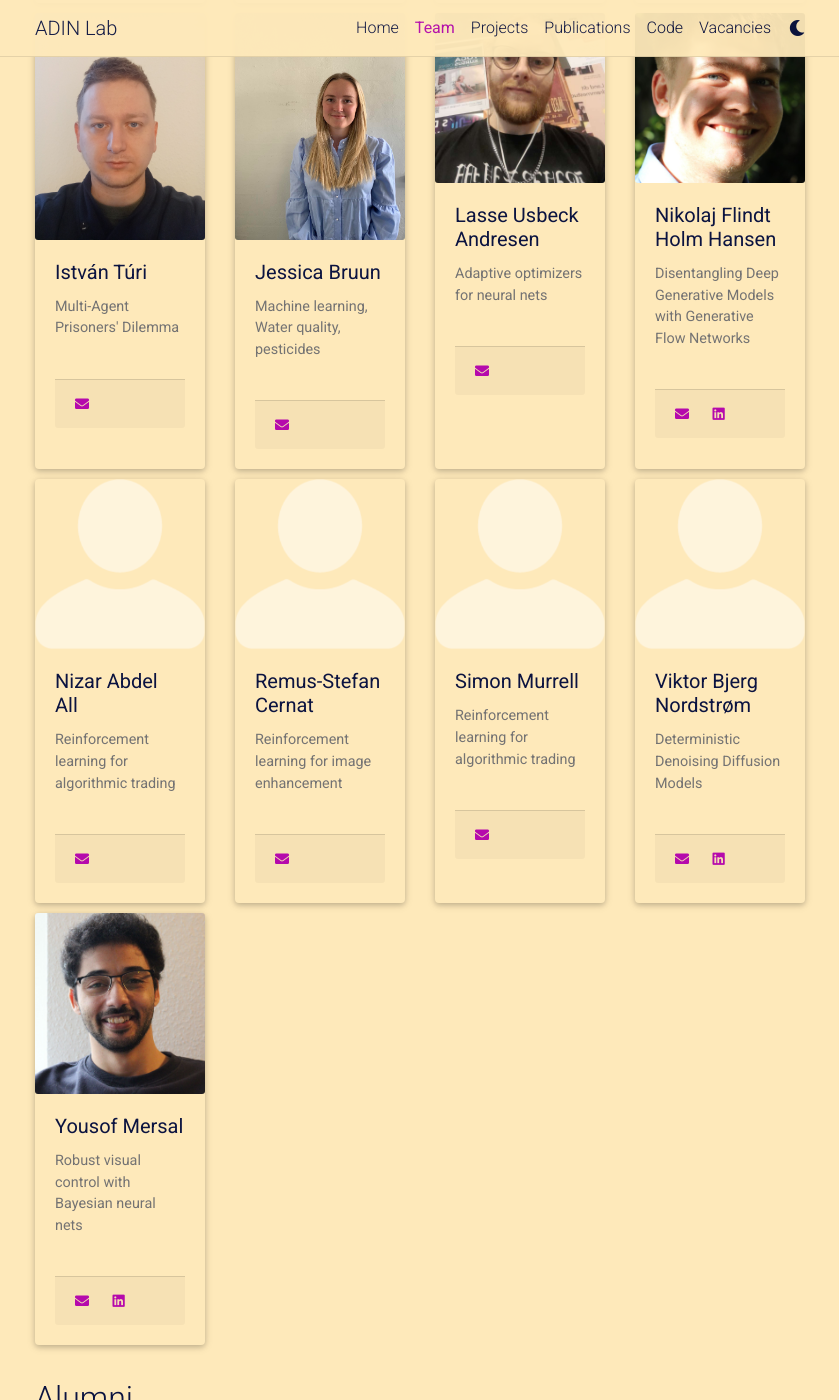
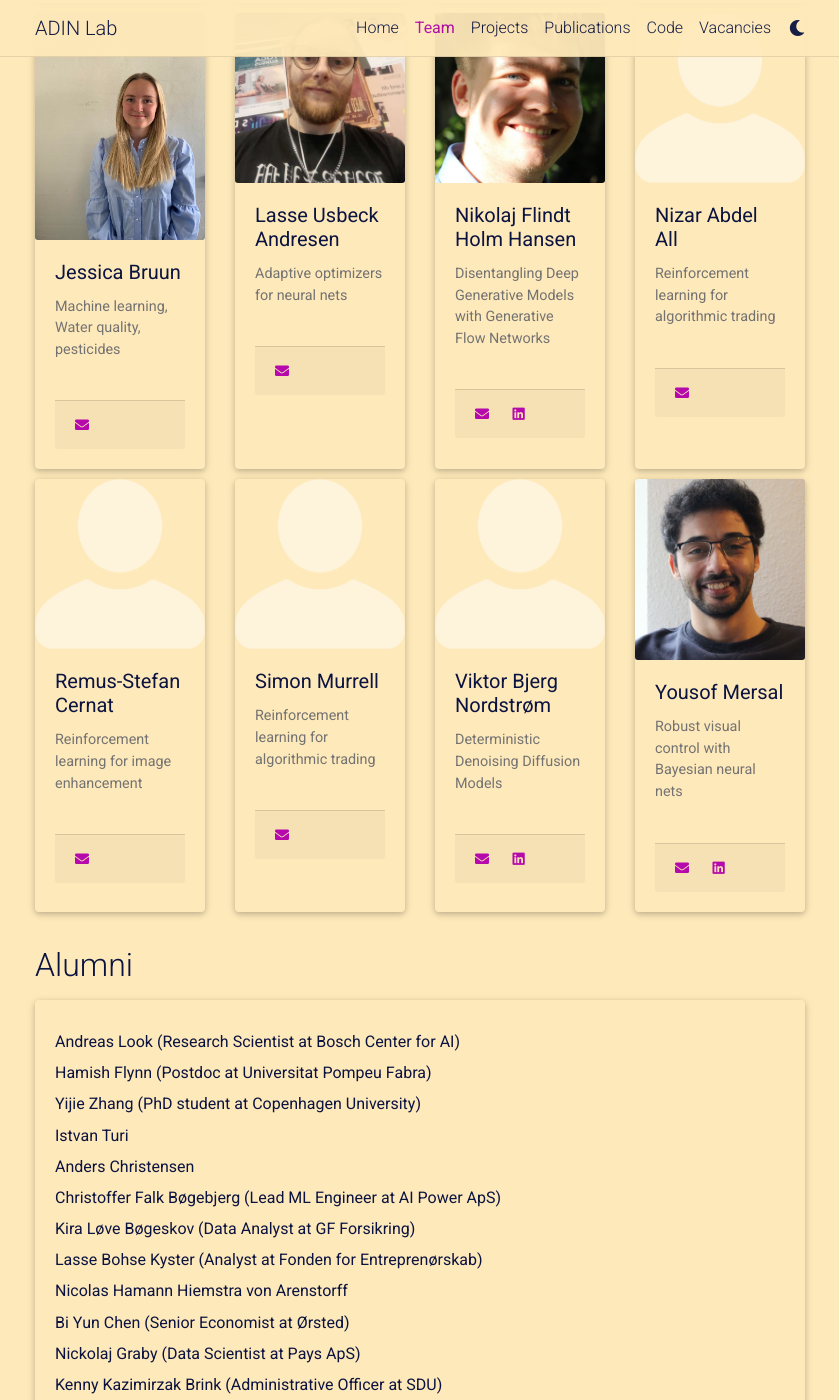
Before and after one commit to adinlab/adinlab.github.io, a Jekyll site: the page built from _pages/1_team.md, in a window 1280 px wide and 1400 px high, scrolled down 2122 px. Shown: the whole window, without its empty margins (220-1059 px from the left). Built offline with Jekyll 4.4.1, drawn with Linux system fonts in a browser that asks for light colours; comment, search, counter and statistics services are not loaded; a style sheet for code colours, icons or effects is not loaded.

Commit message:
Update team.yml

```diff
--- a/_data/team.yml
+++ b/_data/team.yml
@@ -58,10 +58,6 @@ researchers:
     linkedin: https://www.linkedin.com/in/gülçin-baykal-can-0a8276b0
 
 mscs:
-  - name: István Túri
-    mail: istur21@student.sdu.dk
-    research_areas: Multi-Agent Prisoners' Dilemma
-    image: assets/img/team/Istvan_Turi.jpeg
 
   - name: Viktor Bjerg Nordstrøm
     research_areas: Deterministic Denoising Diffusion Models
@@ -131,6 +127,8 @@ alumnis:
   - name: Andreas Look (Research Scientist at Bosch Center for AI)
   - name: Hamish Flynn (Postdoc at Universitat Pompeu Fabra)
   - name: Yijie Zhang (PhD student at Copenhagen University)
+  - name: Istvan Turi
+  - name: Anders Christensen
   - name: Christoffer Falk Bøgebjerg (Lead ML Engineer at AI Power ApS)
   - name: Kira Løve Bøgeskov (Data Analyst at GF Forsikring)
   - name: Lasse Bohse Kyster (Analyst at Fonden for Entreprenørskab)
```
